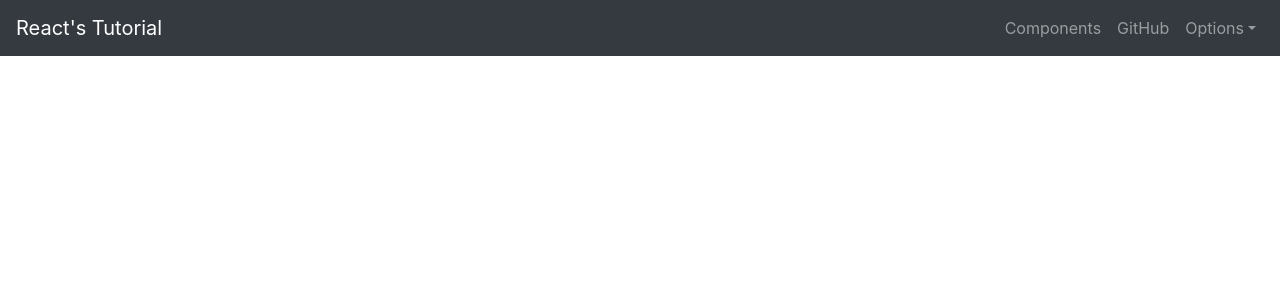
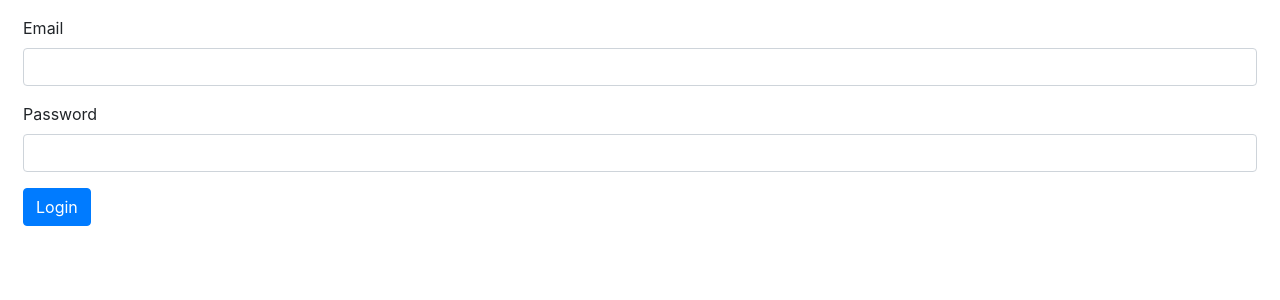
Before and after one commit to nielheo/tutorial, a React (Create React App) app: page /login in a window 1280 px wide. Shown: the top 300 px of the page. Built offline with nearby package versions, Linux system fonts and the light colour scheme.

Commit message:
Login page

```diff
--- a/src/App.tsx
+++ b/src/App.tsx
@@ -1,15 +1,21 @@
 import * as React from "react";
+import { RouteComponentProps, withRouter } from "react-router-dom";
 import { Col, Container, Row } from "reactstrap";
 import AppBar from "./components/appBar";
+import Router from "./Router";
 
-class App extends React.Component<{}, { isOpen: boolean }> {
+interface IAppProps extends RouteComponentProps<any> {}
+
+class App extends React.Component<IAppProps, {}> {
   public render() {
     return (
       <div>
-        <AppBar />
+        {this.props.location.pathname !== "/login" && <AppBar />}
         <Container fluid={true}>
           <Row className="py-3 px-2">
-            <Col xs={12} />
+            <Col xs={12}>
+              <Router />
+            </Col>
           </Row>
         </Container>
       </div>
@@ -17,4 +23,4 @@ class App extends React.Component<{}, { isOpen: boolean }> {
   }
 }
 
-export default App;
+export default withRouter(App);
--- a/src/Router.tsx
+++ b/src/Router.tsx
@@ -1,15 +1,19 @@
 import * as React from "react";
-import { Route } from "react-router-dom";
+import { Route, Switch } from "react-router-dom";
 import Dashboard from "./components/dashboard";
+import Home from "./components/home";
+import Login from "./components/login";
 import OrderList from "./components/orderlist";
 
-class Router extends React.PureComponent {
+class Router extends React.Component {
   public render() {
     return (
-      <React.Fragment>
-        <Route path="/dashboard" component={Dashboard} />
-        <Route path="/orderlist" component={OrderList} />
-      </React.Fragment>
+      <Switch>
+        <Route exac={true} path="/dashboard" component={Dashboard} />
+        <Route exac={true} path="/orderlist" component={OrderList} />
+        <Route exac={true} path="/login" component={Login} />
+        <Route path="/" component={Home} />
+      </Switch>
     );
   }
 }
--- a/src/components/appBar/index.tsx
+++ b/src/components/appBar/index.tsx
@@ -72,12 +72,12 @@ class AppBar extends React.Component<{}, { isOpen: boolean }> {
                 <DropdownItem divider={true} />
                 <DropdownItem>
                   <Nav
-                    to="/logout"
+                    to="/login"
                     className="dropdown-item"
                     activeClassName="dropdown-item"
                     tag={RRNavLink}
                   >
-                    Logout
+                    Login
                   </Nav>
                 </DropdownItem>
               </DropdownMenu>
--- /dev/null
+++ b/src/components/home/index.tsx
@@ -0,0 +1,9 @@
+import * as React from "react";
+
+class Home extends React.Component<{}, {}> {
+  public render() {
+    return "Home";
+  }
+}
+
+export default Home;
--- /dev/null
+++ b/src/components/login/index.tsx
@@ -0,0 +1,53 @@
+import * as React from "react";
+import { Button, Form, FormGroup, Input, Label } from "reactstrap";
+// import Alert from "./Alert";
+
+export default class LoginForm extends React.Component<
+  {},
+  { loggingIn: boolean }
+> {
+  constructor(props: any) {
+    super(props);
+    this.state = {
+      loggingIn: false
+    };
+  }
+
+  public submit = () => {
+    this.setState({
+      loggingIn: true
+    });
+  };
+
+  public render() {
+    return (
+      <Form>
+        <FormGroup>
+          <Label for="email">Email</Label>
+          <Input
+            type="email"
+            name="email"
+            id="email"
+            disabled={this.state.loggingIn}
+          />
+        </FormGroup>
+        <FormGroup>
+          <Label for="password">Password</Label>
+          <Input
+            type="password"
+            name="password"
+            id="password"
+            disabled={this.state.loggingIn}
+          />
+        </FormGroup>
+        <Button
+          onClick={this.submit}
+          color="primary"
+          disabled={this.state.loggingIn}
+        >
+          Login
+        </Button>
+      </Form>
+    );
+  }
+}
```
